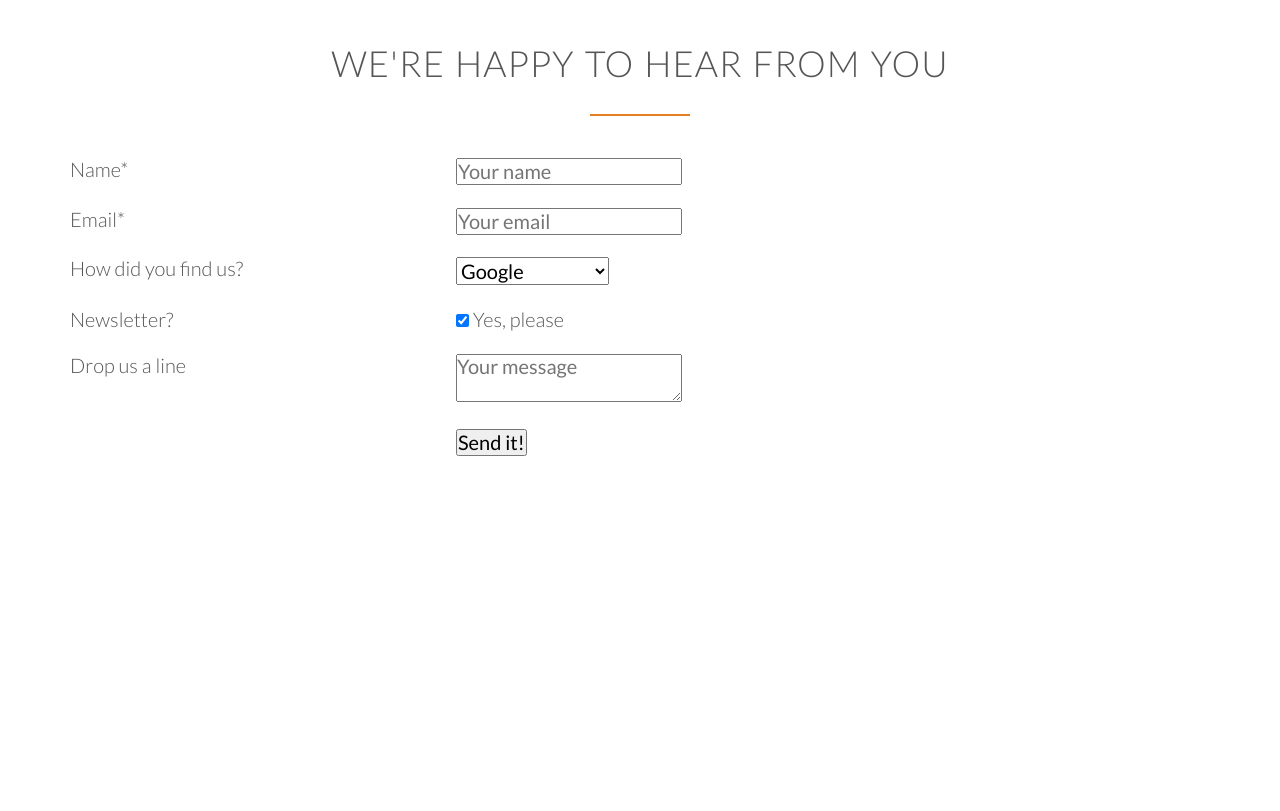
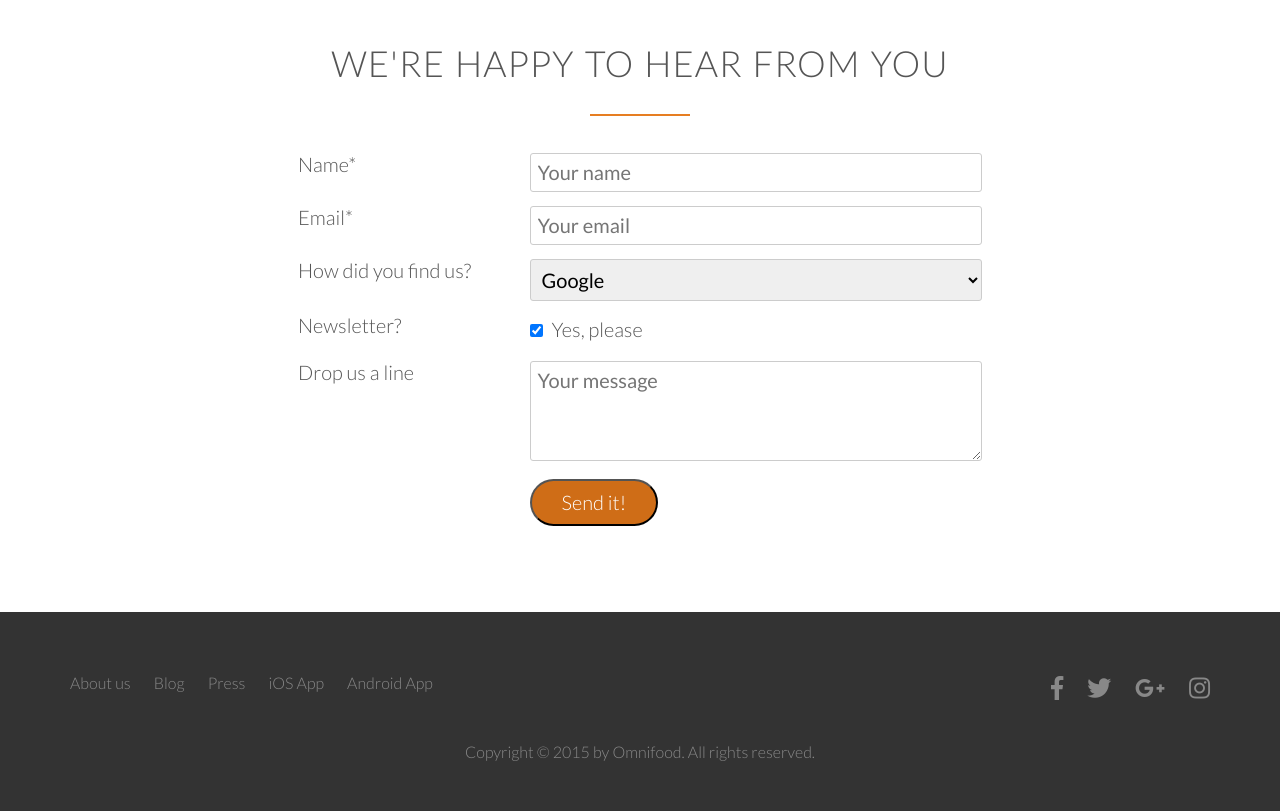
Before and after one commit to AllenLin0321/OmniFood, a website: page index.html in a window 1280 px wide. Shown: the part 4608-5419 px from the top of the page. Before the commit the page ends 5155 px from the top, so only its background shows below. Drawn offline with nearby package versions, Linux system fonts and the light colour scheme.

Commit message:
Website Finish!

```diff
--- a/assets/scss/base/_base.scss
+++ b/assets/scss/base/_base.scss
@@ -2,6 +2,9 @@
     padding: 0;
     margin: 0;
     box-sizing: border-box;
+    &:focus{
+        outline: none;
+    }
 }
 
 html{
--- a/assets/scss/components/_btn.scss
+++ b/assets/scss/components/_btn.scss
@@ -1,4 +1,4 @@
-.btn:link,.btn:visited{
+.btn:link,.btn:visited,input[type=submit]{
     display: inline-block;
     padding: 10px 30px;
     font-weight: 300;
@@ -14,10 +14,10 @@
     border: 1px solid $color-btn;
     margin-right: 15px;
 }
-
-.btn-full:hover, .btn-full:active{
+.btn-full:hover, .btn-full:active,input[type=submit]{
     background-color: $color-btn-darker;
 }
+
 
 .btn-ghost:link, .btn-ghost:visited{
     @extend .btn;
--- a/assets/scss/main.scss
+++ b/assets/scss/main.scss
@@ -1,9 +1,11 @@
+
 // Variable
 @import "abstracts/variables";
 
 // Basic Setup
 @import "base/base";
 @import "layout/row";
+
 
 // Reuseable class
 @import "components/btn";
--- a/assets/scss/page/_home.scss
+++ b/assets/scss/page/_home.scss
@@ -238,5 +238,88 @@
 
 // Contact Us
 .contact-form{
-    // width: 60%;
+    width: 60%;
+    margin: 0 auto;
+
+    & input[type=text],input[type=email],select,textarea{
+        width: 100%;
+        padding: 7px;
+        border-radius: 3px;
+        border: 1px solid #ccc;
+    }
+
+    & textarea{
+        height: 100px;
+    }
+
+    & input[type=checkbox]{
+        margin: 10px 5px 10px 0;
+    }
+
 }
+
+// Footer
+.footer{
+    background-color: #333333;
+    padding: 50px;
+
+    & .footer-nav{
+        list-style: none;
+        float: left;
+        font-size: 80%;
+    }
+
+    & .social-links{
+        list-style: none;
+        float: right;
+
+        & li a:link,li a:visited{
+            font-size: 120%;
+        }
+
+        & li .fab{
+            transition: color .5s;
+        }
+
+        & li .fa-facebook-f:hover{
+            color: #3b5998;
+        }
+        & li .fa-twitter:hover{
+            color: #1da1f2;
+        }
+        & li .fa-google-plus-g:hover{
+            color: #db4437;
+        }
+        & li .fa-instagram:hover{
+            color: #c32aa3;
+        }
+    }
+
+    & li{
+        display: inline-block;
+        margin-right: 20px;
+
+        &:last-child{
+            margin: 0;
+        }
+
+        & a:link, a:visited{
+            text-decoration: none;
+            border: 0;
+            color: #888;
+            transition: color .2s;
+        }
+
+        & a:hover, a:active{
+            color: #ddd;
+        }
+
+    }
+
+    p{
+        color: #888;
+        text-align: center;
+        font-size: 80%;
+        margin-top: 30px ;
+    }
+}
--- a/index.html
+++ b/index.html
@@ -15,6 +15,7 @@
 </head>
 
 <body>
+
     <header class="header">
         <nav>
             <div class="row">
@@ -375,6 +376,36 @@
             </form>
         </div>
     </section>
+
+    <!-- Footer -->
+    <footer class="footer">
+        <div class="row">
+
+            <div class="col span-1-of-2">
+                <ul class="footer-nav">
+                    <li><a href="#">About us</a></li>
+                    <li><a href="#">Blog</a></li>
+                    <li><a href="#">Press</a></li>
+                    <li><a href="#">iOS App</a></li>
+                    <li><a href="#">Android App</a></li>
+                </ul>
+            </div>
+            <div class="col span-1-of-2">
+                <ul class="social-links">
+                    <li><a href="#"><i class="fab fa-facebook-f"></i></a></li>
+                    <li><a href="#"><i class="fab fa-twitter"></i></a></li>
+                    <li><a href="#"><i class="fab fa-google-plus-g"></i></a></li>
+                    <li><a href="#"><i class="fab fa-instagram"></i></a></li>
+                </ul>
+            </div>
+        </div>
+        <div class="row">
+            <p>
+                Copyright &copy; 2015 by Omnifood. All rights reserved.
+            </p>
+        </div>
+    </footer>
+
 </body>
 
 </html>
```
Also changed, not shown: assets/css/main.css.
